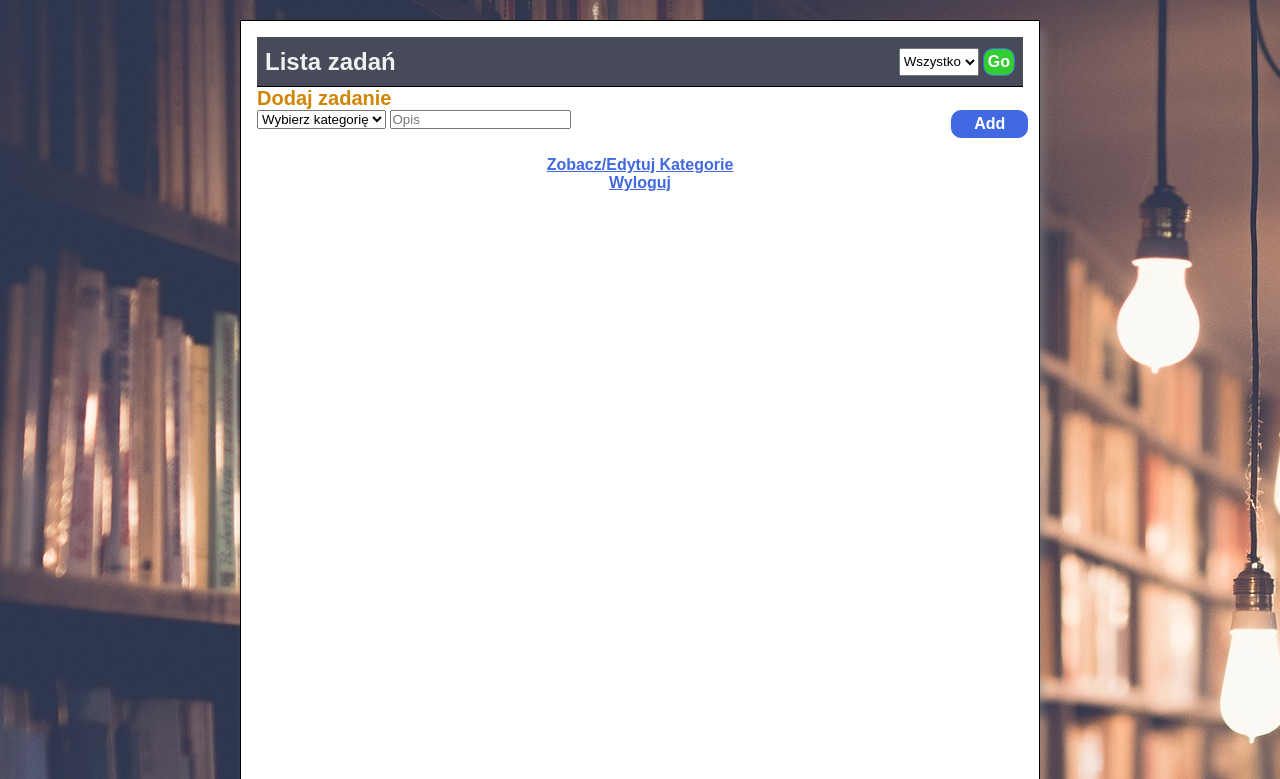
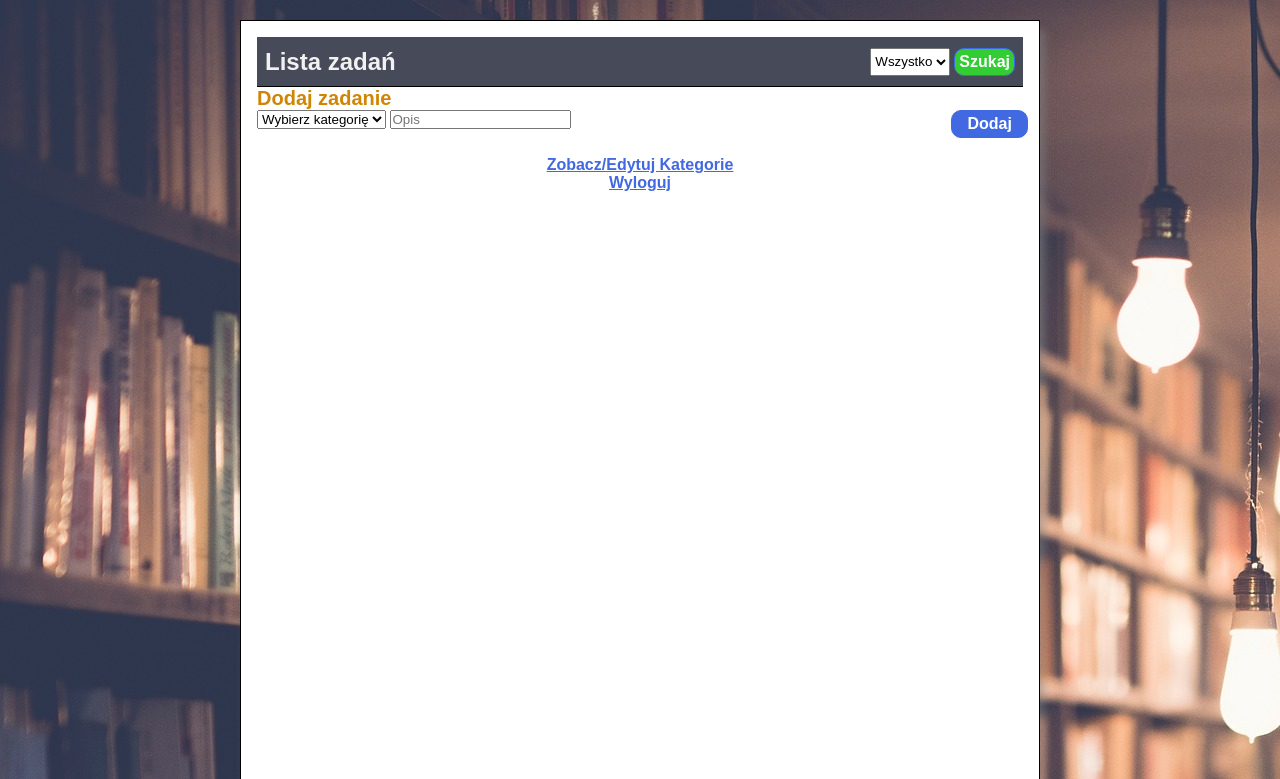
Before and after one commit to BartoszSkowyra22/PAI2_Project, a PHP site: template view/assignment_list.php in a window 1280 px wide. Shown: the top 779 px of the page. Run offline with PHP 8.4, Linux system fonts and the light colour scheme; the template is opened without the code that fills it, so the values that code supplies are empty.

Commit message:
Basic changes

```diff
--- a/index.php
+++ b/index.php
@@ -63,7 +63,7 @@ if ($loggedUserId != -1) {
                     include('view/error.php');
                     exit();
                 }
-                header("Location: index.php?action=list_courses");
+                header("Location: .?action=list_courses");
             }
             break;
         case "delete_assignment":
--- a/model/database.php
+++ b/model/database.php
@@ -6,7 +6,7 @@
 try {
     $bd = new PDO($dsn, $username, $password);
 } catch (PDOException $e) {
-    $error = "Databaase error: ";
+    $error = "Błąd bazy danych: ";
     $error .= $e -> getMessage();
     include('view/error.php');
     exit();
--- a/view/assignment_list.php
+++ b/view/assignment_list.php
@@ -25,7 +25,7 @@ $assignments = get_assignments_by_course($course_id);
                 </option>
                 <?php endforeach; ?>
             </select>
-            <button class="add-button bold">Go</button>
+            <button class="add-button bold">Szukaj</button>
         </form>
     </header>
     <?php if($assignments) { ?>
@@ -74,7 +74,7 @@ $assignments = get_assignments_by_course($course_id);
             <input type="text" name="description" maxlength="120" placeholder="Opis" id="input_description_for_assignement" required>
         </div>
         <div class="add__addItem">
-            <button class="add-button bold">Add</button>
+            <button class="add-button bold">Dodaj</button>
         </div>
     </form>
 </section>
--- a/view/course_list.php
+++ b/view/course_list.php
@@ -1,7 +1,6 @@
 <?php include('view/header.php'); ?>
 <?php
 $courses = get_courses();
-
 ?>
     <?php  if($courses) {?>
         <section id="list" class="list">
@@ -37,7 +36,7 @@ $courses = get_courses();
             <input type="text" name="course_name" maxlength="50" placeholder="Nazwa" id="input_name_description" required>
         </div>
         <div class="add__addItem">
-            <button class="add-button bold">Add</button>
+            <button class="add-button bold">Dodaj</button>
         </div>
     </form>
     <br>
```
Also changed, not shown: view/error.php (+4 -4 lines).
